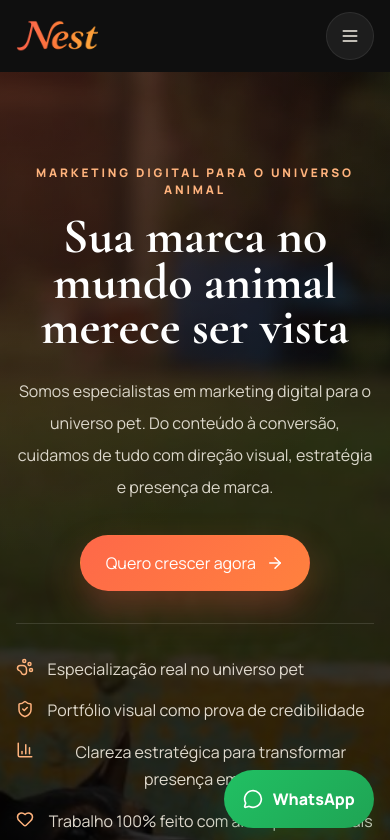
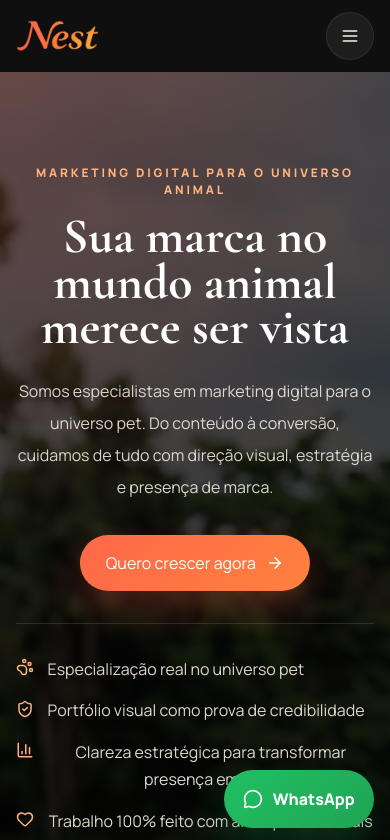
Before and after one commit to Wallaceoll/Nest-Studio-Vercel, a React (Vite) app: page / in a window 390 px wide. Shown: the top 840 px of the page. Built offline with nearby package versions, Linux system fonts and the light colour scheme.

Commit message:
ajustando a imagem no mobile

```diff
--- a/src/App.tsx
+++ b/src/App.tsx
@@ -53,7 +53,7 @@ const emailUrl = 'mailto:Neststudiopet@gmail.com'
 const assets = {
   logo: '/images/LogoNest.webp',
   hero: '/images/CachorrosLivres.webp',
-  heroMobile: '/images/CachorroLivreMobile.jpg',
+  heroMobile: '/images/cachorroLivreMobile.PNG',
   vetGroup: '/images/meuLiVet.webp',
   professores: '/images/professores.webp',
   vet: '/images/vet.webp',
--- a/src/styles.css
+++ b/src/styles.css
@@ -293,6 +293,12 @@ button {
   inset: 0;
 }
 
+.hero-media-desktop picture {
+  display: block;
+  width: 100%;
+  height: 100%;
+}
+
 .hero-background,
 .hero-overlay,
 .hero-glow {
@@ -304,7 +310,7 @@ button {
   width: 100%;
   height: 100%;
   object-fit: cover;
-  opacity: 0.95;
+  object-position: center;
 }
 
 .hero-overlay {
@@ -1439,7 +1445,7 @@ button {
   }
 
   .hero-background {
-    object-position: center center;
+    object-position: center 35%;
     opacity: 0.9;
   }
 
```
Also changed, not shown: public/images/CachorroLivreMobile.jpg (deleted), public/images/cachorroLivreMobile.PNG (added).
